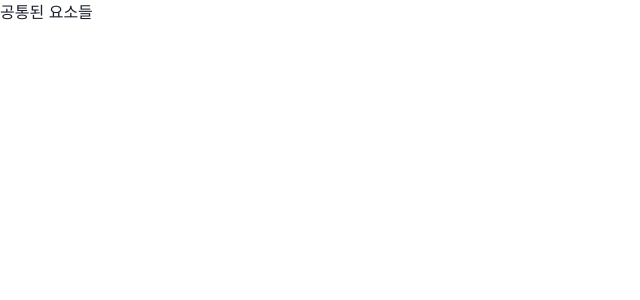
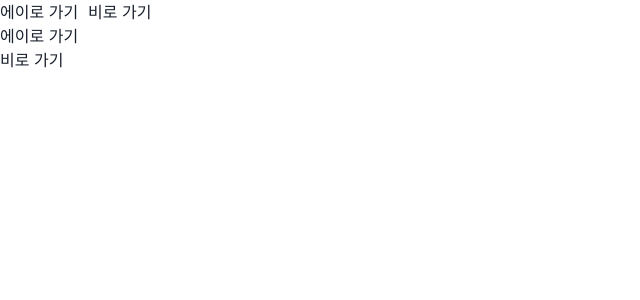
Before and after one commit to gns14585/reactlee, a React (Create React App) app: page / in a window 1280 px wide. Shown: the top 300 px of the page, without its empty margins (0-640 px from the left). Built offline with nearby package versions, Linux system fonts and the light colour scheme.

Commit message:
react router의 Link를 사용할 것

```diff
--- a/src/App.js
+++ b/src/App.js
@@ -2,16 +2,33 @@
 import {
   createBrowserRouter,
   createRoutesFromElements,
+  Link,
   Outlet,
   Route,
   RouterProvider,
 } from "react-router-dom";
-import { Box } from "@chakra-ui/react";
+import { Box, Flex } from "@chakra-ui/react";
 
 function HomeComponent() {
   return (
     <Box>
-      공통된 요소들
+      <Flex gap={"10px"}>
+        <Box>
+          {/* react-router 사용시 a 태그를 사용하지 않을 것 */}
+          {/* 대신 Link Component 사용 */}
+          <a href="/apath">에이로 가기</a>
+        </Box>
+        <Box>
+          <a href="/bpath">비로 가기</a>
+        </Box>
+      </Flex>
+      {/* Link Component 사용예제 */}
+      <Box>
+        <Link to={"/apath"}>에이로 가기</Link>
+      </Box>
+      <Box>
+        <Link to={"/bpath"}>비로 가기</Link>
+      </Box>
       <Outlet />
     </Box>
   );
```
